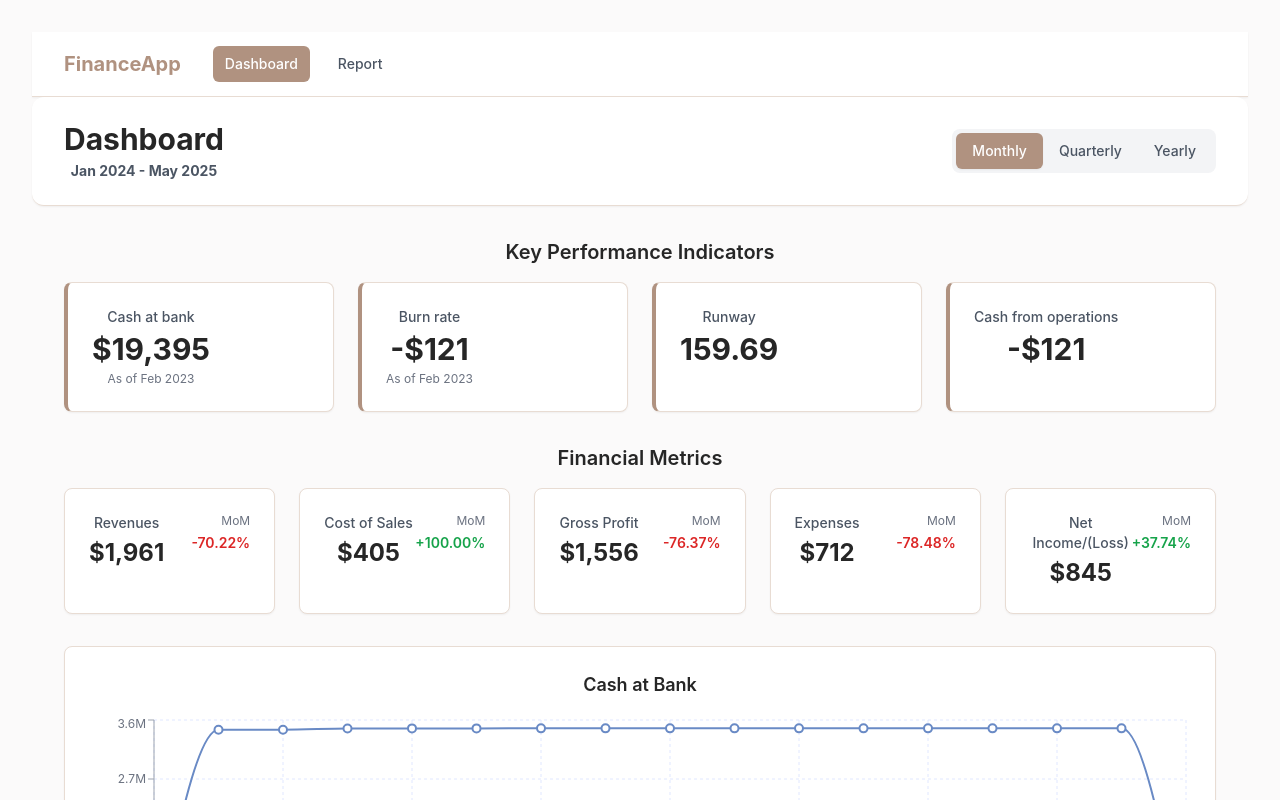
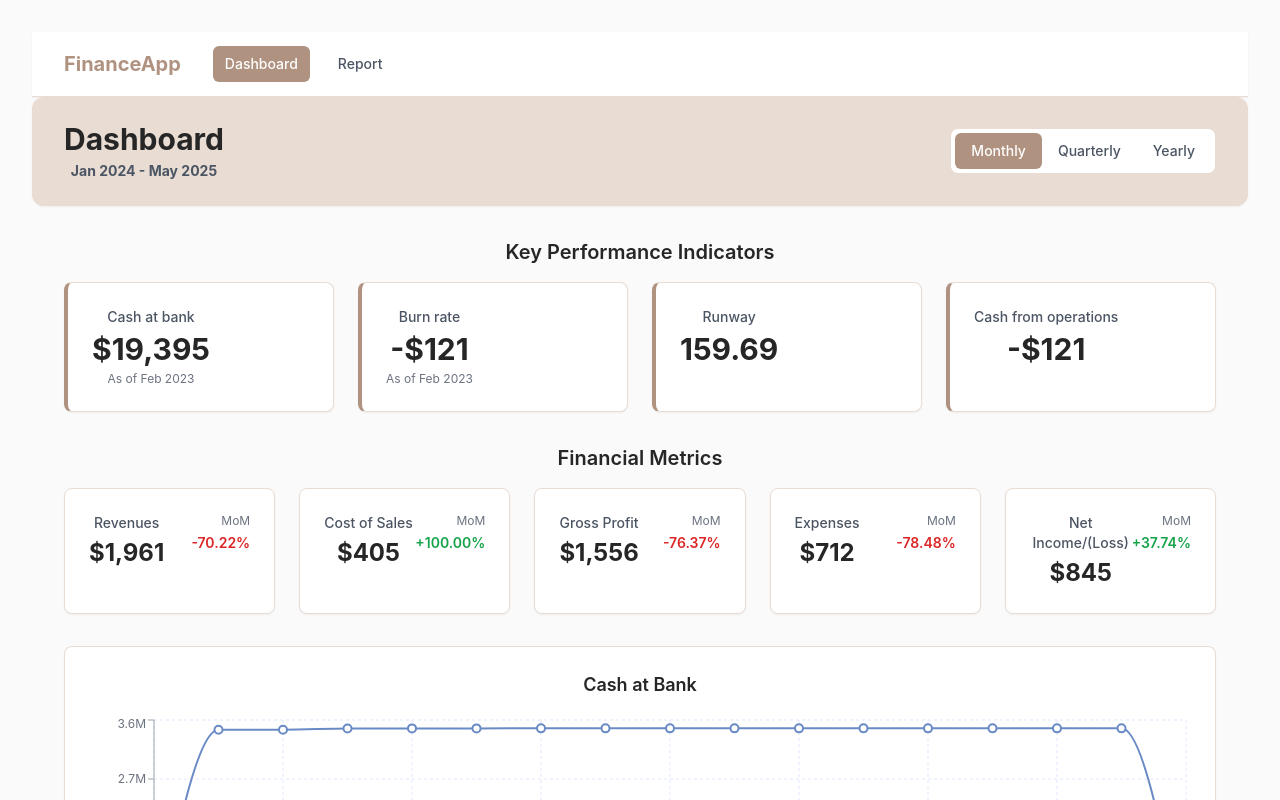
Before and after one commit to phelpa/kudwa-plinio-sidebar-dashboard, a React (Vite) app: page / in a window 1280 px wide. Shown: the top 800 px of the page. Built offline with nearby package versions, Linux system fonts and the light colour scheme.

Commit message:
adjust headers

```diff
--- a/src/components/Dashboard.tsx
+++ b/src/components/Dashboard.tsx
@@ -65,13 +65,13 @@ const Dashboard: React.FC = () => {
   return (
     <div>
       {/* Header */}
-      <div className="bg-white shadow-sm border-b border-light-brown bg-light-brown rounded-xl">
+      <div className="bg-light-brown shadow-sm border-b border-light-brown rounded-xl">
         <div className="max-w-7xl mx-auto px-4 sm:px-6 lg:px-8 py-6">
           <div className="flex flex-col sm:flex-row sm:items-center sm:justify-between">
             <div>
               <div className="flex items-center space-x-3">
                 <div>
-                  <h1 className="text-3xl font-bold text-dark-gray ">
+                  <h1 className="text-3xl font-bold text-dark-gray">
                     Dashboard
                   </h1>
                   <p className="text-sm text-gray-600 mt-1 font-bold">
@@ -83,16 +83,16 @@ const Dashboard: React.FC = () => {
 
             {/* Period Selector */}
             <div className="mt-4 sm:mt-0">
-              <div className="flex rounded-lg bg-gray-100 p-1">
+              <div className="flex bg-white rounded-lg border border-light-brown p-1">
                 {(["monthly", "quarterly", "yearly"] as PeriodType[]).map(
                   (period) => (
                     <button
                       key={period}
                       onClick={() => handlePeriodChange(period)}
-                      className={`px-4 py-2 text-sm font-medium rounded-md transition-all duration-200 ${
+                      className={`px-4 py-2 text-sm font-medium rounded-md transition-colors duration-200 capitalize ${
                         currentPeriod === period
-                          ? "bg-warm-brown text-white shadow-sm"
-                          : "text-gray-600 hover:text-dark-gray hover:bg-gray-200"
+                          ? "bg-warm-brown text-white"
+                          : "text-gray-600 hover:text-dark-gray hover:bg-gray-100"
                       }`}
                     >
                       {periodLabels[period]}
--- a/src/components/ReportPage.tsx
+++ b/src/components/ReportPage.tsx
@@ -73,9 +73,10 @@ const ReportPage: React.FC = () => {
   }
 
   return (
-    <div className="max-w-7xl mx-auto px-4 sm:px-6 lg:px-8 py-8">
+    <div>
       {/* Header */}
-      <div className="mb-8">
+      <div className="bg-light-brown shadow-sm border-b border-light-brown rounded-xl">
+        <div className="max-w-7xl mx-auto px-4 sm:px-6 lg:px-8 py-6">
           <div className="flex flex-col sm:flex-row sm:items-center sm:justify-between">
             <div>
               <h1 className="text-3xl font-bold text-dark-gray">
@@ -122,8 +123,10 @@ const ReportPage: React.FC = () => {
             </div>
           </div>
         </div>
+      </div>
 
       {/* Report Sections */}
+      <div className="max-w-7xl mx-auto px-4 sm:px-6 lg:px-8 py-8">
         <div className="space-y-6">
           {sections.map((section) => (
             <ReportSection
@@ -134,6 +137,7 @@ const ReportPage: React.FC = () => {
           ))}
         </div>
       </div>
+    </div>
   );
 };
 
```
Lines whose indentation alone changed are shown as unchanged.
